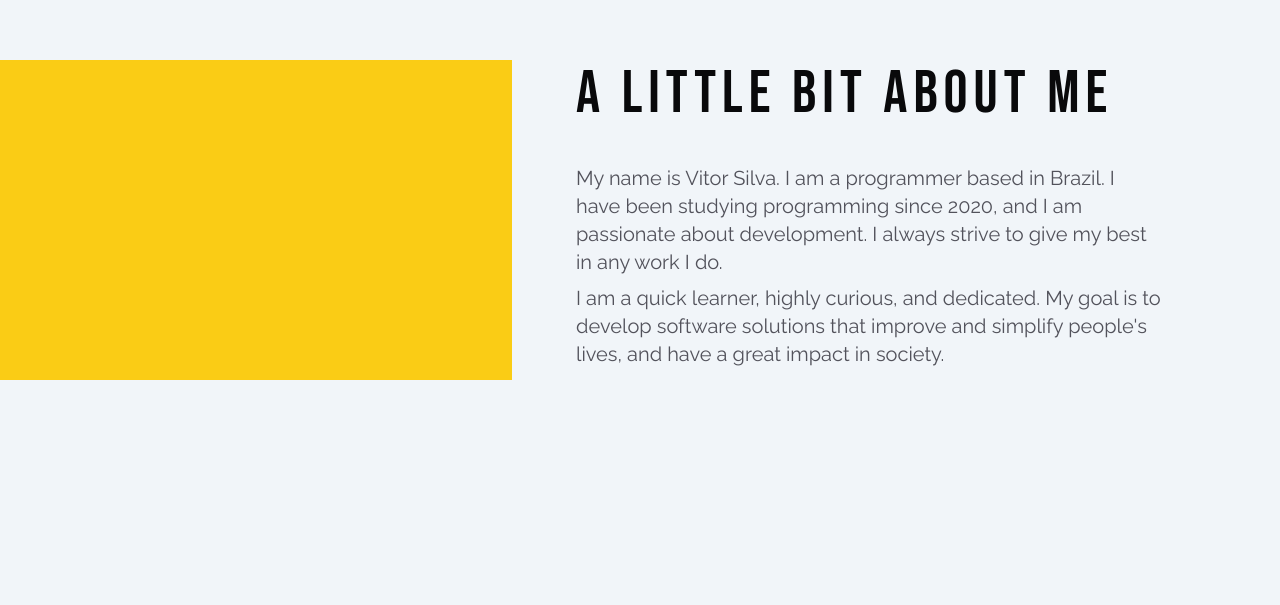
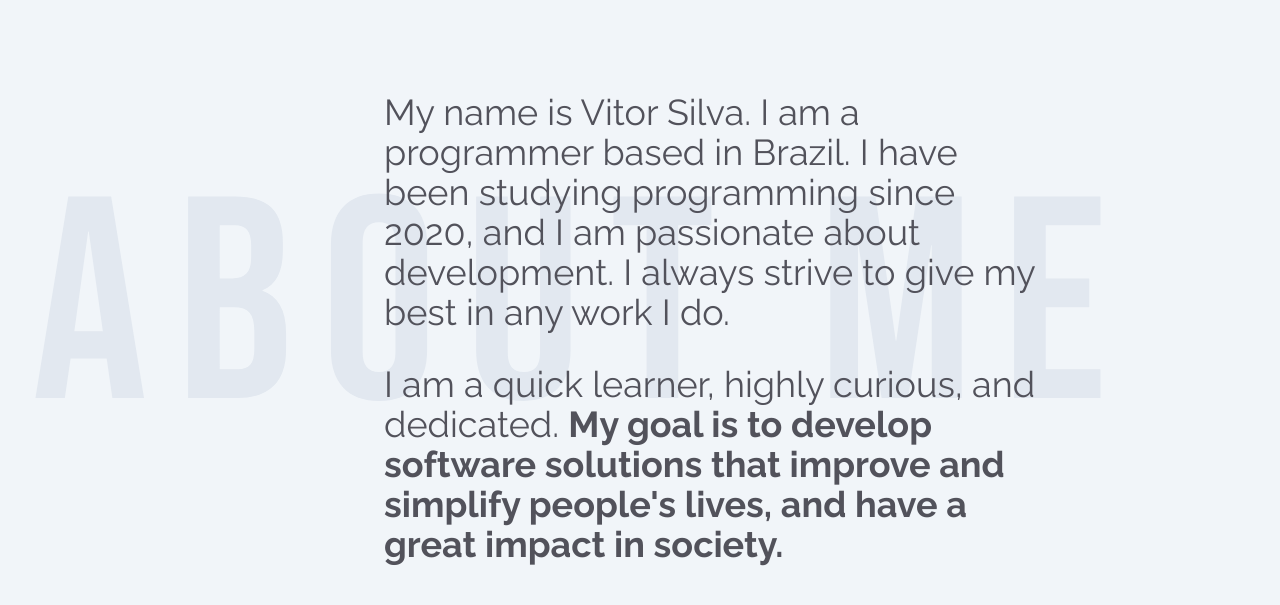
Before and after one commit to Vitor-Silva27/personal-portfolio, a Next.js app: page / in a window 1280 px wide. Shown: the part 1049-1654 px from the top of the page. Built offline with nearby package versions, Linux system fonts and the light colour scheme.

Commit message:
improve about section

```diff
--- a/src/components/AboutSection/AboutSection.tsx
+++ b/src/components/AboutSection/AboutSection.tsx
@@ -1,14 +1,11 @@
 export const AboutSection = () => {
   return (
-    <section className="py-32 sm:py-64 flex" id="about">
-        <div className='w-2/5 hidden lg:block bg-yellow-400 h-80'></div>
-        <div className='w-full flex flex-col items-center justify-center lg:items-start sm:text-center lg:pl-16 lg:text-left xl:w-3/5'>
-            <h2 className='font-display text-3xl sm:text-6xl tracking-widest mb-8' >A little bit about me</h2>
-            <div className='w-10/12 2xl:w-4/6'>
-                <p className='text-zinc-600 text-base sm:text-xl my-2'>My name is Vitor Silva. I am a programmer based in Brazil. I have been studying programming since 2020, and I am passionate about development. I always strive to give my best in any work I do. </p>
-                <p className='text-zinc-600 text-base sm:text-xl my-2'>I am a quick learner, highly curious, and dedicated. My goal is to develop software solutions that improve and simplify people&apos;s lives, and have a great impact in society.</p>
+    <section className="relative py-32 sm:py-64 flex w-full flex-col items-center justify-center lg:items-start lg:pl-16" id="about">
+            <h2 className='font-display text-9xl md:text-10xl absolute text-slate-200 left-8 -z-20 tracking-widest mb-8 text-nowrap' >about me</h2>
+            <div className='w-4/5 leading-relaxed'>
+                <p className='text-zinc-600 text-xl sm:text-4xl my-8 lg:ml-80'>My name is Vitor Silva. I am a programmer based in Brazil. I have been studying programming since 2020, and I am passionate about development. I always strive to give my best in any work I do. </p>
+                <p className='text-zinc-600 text-xl sm:text-4xl my-8 lg:ml-80'>I am a quick learner, highly curious, and dedicated. <strong>My goal is to develop software solutions that improve and simplify people&apos;s lives, and have a great impact in society.</strong></p>
             </div>
-        </div>
     </section>
   )
 }
--- a/src/components/FollowCursor/FollowCursor.tsx
+++ b/src/components/FollowCursor/FollowCursor.tsx
@@ -25,14 +25,14 @@ export const FollowCursor = () => {
 
   const variants = {
     default: {
-      x: mousePosition.x - 40,
-      y: mousePosition.y - 40,
+      x: mousePosition.x - 24,
+      y: mousePosition.y - 24,
     },
   };
 
   return (
     <motion.div
-      className="hidden fixed lg:block top-0 left-0 w-20 h-20 rounded-full bg-yellow-400 -z-10 -translate-x-2/4 -translate-y-2/4"
+      className="hidden fixed lg:block top-0 left-0 w-12 h-12 rounded-full bg-yellow-400 -z-10 -translate-x-2/4 -translate-y-2/4"
       variants={variants}
       animate="default"
       transition={{
@@ -56,14 +56,6 @@ export const FollowCursor = () => {
           duration: 1,
           repeat: Infinity,
         },
-        width: {
-          duration: 0.3,
-          ease: 'linear',
-          repeat: 0,
-          type: 'spring',
-          stiffness: 400,
-          damping: 20,
-        }
       }}
     ></motion.div>
   );
```
